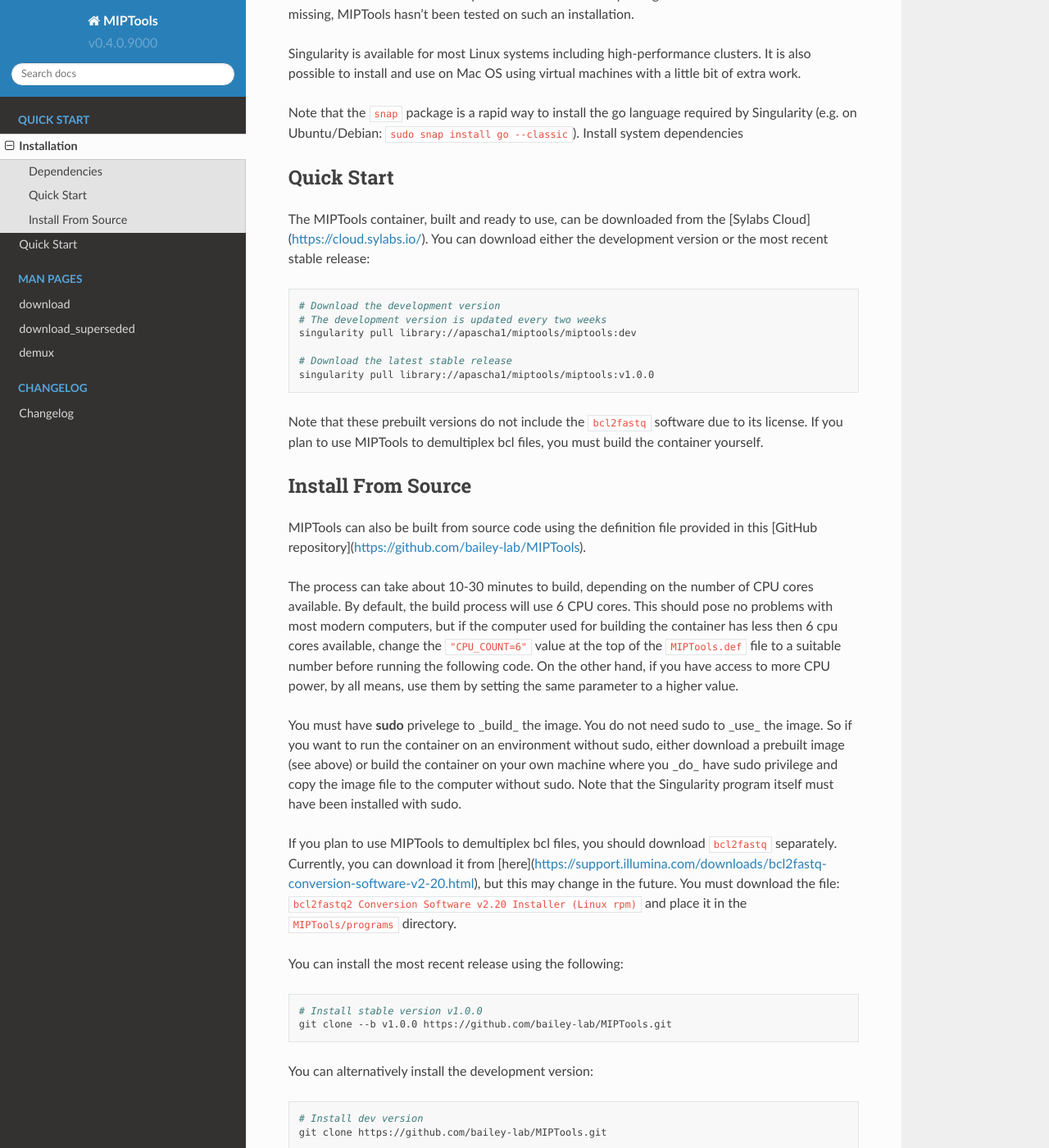
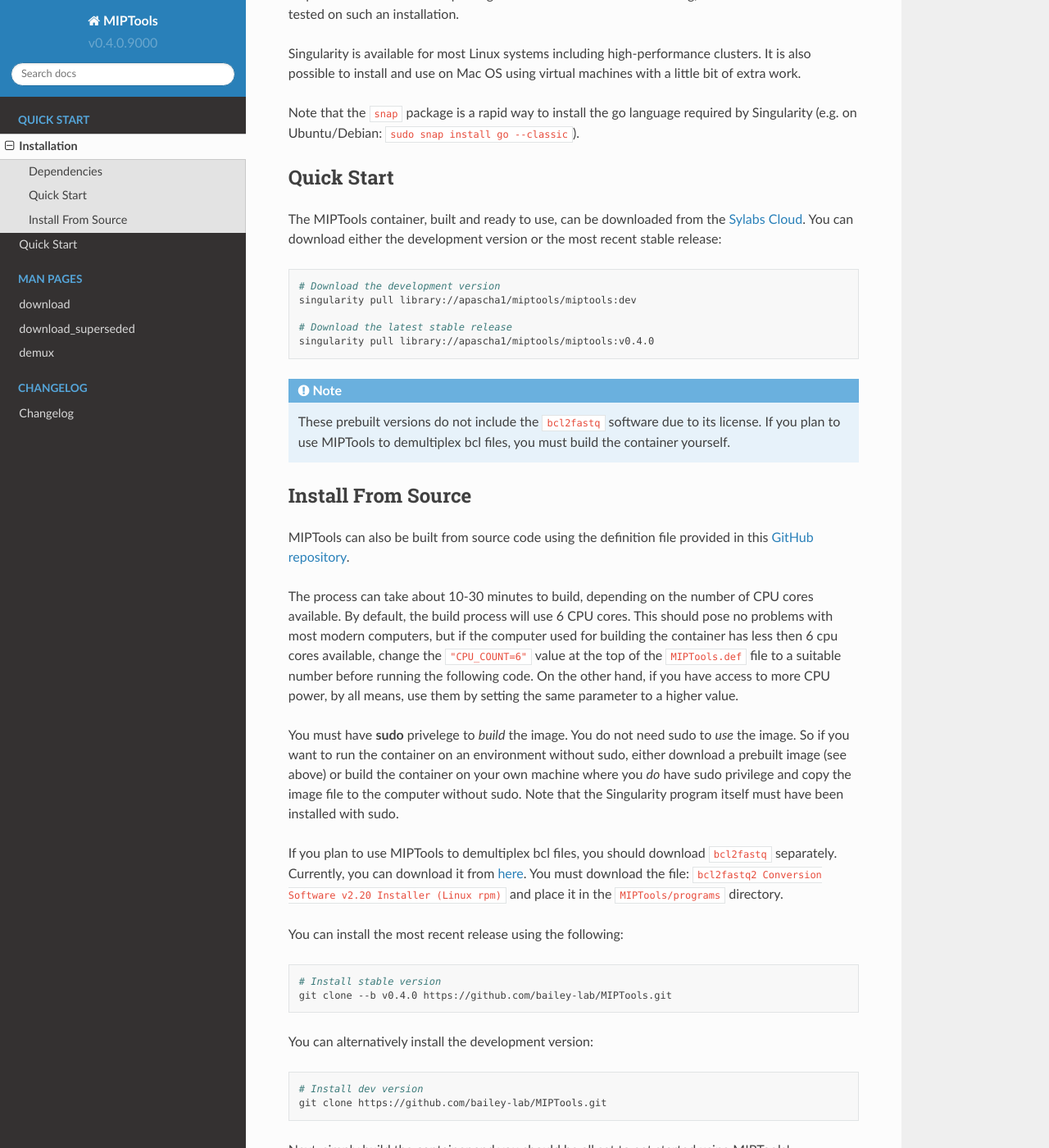
Before and after one commit to bailey-lab/MIPTools, a Sphinx documentation site: the page built from docs/installation.rst, in a window 1280 px wide and 1400 px high, scrolled down 258 px. Shown: the whole window at 82% size. Built offline with Sphinx 7.4.7 and the Read the Docs theme 2.0.0, drawn with Linux system fonts in a browser that asks for light colours; some of the changed text lies outside the part shown.

```diff
--- a/docs/installation.rst
+++ b/docs/installation.rst
@@ -5,7 +5,7 @@ Installation
 Dependencies
 ============
 
-A working copy of Singularity is required: https://www.sylabs.io/docs/.
+A working copy of `Singularity <https://www.sylabs.io/docs/>`_ is required.
 Singularity is best installed with **sudo**. While it is said to be possible to
 install with unprivileged user with some features missing, MIPTools hasn't been
 tested on such an installation.
@@ -15,34 +15,34 @@ and use on Mac OS using virtual machines with a little bit of extra work.
 
 Note that the :code:`snap` package is a rapid way to install the go language
 required by Singularity (e.g. on Ubuntu/Debian: :code:`sudo snap install go
---classic`). Install system dependencies
+--classic`).
 
 Quick Start
 ===========
 The MIPTools container, built and ready to use, can be
-downloaded from the [Sylabs Cloud](https://cloud.sylabs.io/). You can download
+downloaded from the `Sylabs Cloud <https://cloud.sylabs.io/>`_. You can download
 either the development version or the most recent stable release:
 
 .. code-block:: bash
 
 	# Download the development version
-	# The development version is updated every two weeks
 	singularity pull library://apascha1/miptools/miptools:dev
 
 	# Download the latest stable release
-	singularity pull library://apascha1/miptools/miptools:v1.0.0
+	singularity pull library://apascha1/miptools/miptools:v0.4.0
 
+.. note::
 
-Note that these prebuilt versions do not include the :code:`bcl2fastq` software
-due to its license. If you plan to use MIPTools to demultiplex bcl files, you
-must build the container yourself.
+	These prebuilt versions do not include the :code:`bcl2fastq` software due to
+	its license. If you plan to use MIPTools to demultiplex bcl files, you must
+	build the container yourself.
 
 .. _install-source:
 
 Install From Source
 ===================
 MIPTools can also be built from source code using the definition file provided
-in this [GitHub repository](https://github.com/bailey-lab/MIPTools).
+in this `GitHub repository <https://github.com/bailey-lab/MIPTools>`_.
 
 The process can take about 10-30 minutes to build, depending on the number of
 CPU cores available. By default, the build process will use 6 CPU cores. This
@@ -53,26 +53,23 @@ suitable number before running the following code. On the other hand, if
 you have access to more CPU power, by all means, use them by setting the
 same parameter to a higher value.
 
-You must have **sudo** privelege to _build_ the image. You do not need sudo to
-_use_ the image. So if you want to run the container on an environment without
+You must have **sudo** privelege to *build* the image. You do not need sudo to
+*use* the image. So if you want to run the container on an environment without
 sudo, either download a prebuilt image (see above) or build the container on
-your own machine where you _do_ have sudo privilege and copy the image file to
+your own machine where you *do* have sudo privilege and copy the image file to
 the computer without sudo. Note that the Singularity program itself must have
 been installed with sudo.
 
 If you plan to use MIPTools to demultiplex bcl files, you should download
-:code:`bcl2fastq` separately. Currently, you can download it from
-[here](https://support.illumina.com/downloads/bcl2fastq-conversion-software-v2-20.html),
-but this may change in the future. You must download the file: :code:`bcl2fastq2
-Conversion Software v2.20 Installer (Linux rpm)` and place it in the
-:code:`MIPTools/programs` directory.
+:code:`bcl2fastq` separately. Currently, you can download it from `here <https://support.illumina.com/downloads/bcl2fastq-conversion-software-v2-20.html>`_.
+You must download the file: :code:`bcl2fastq2 Conversion Software v2.20 Installer (Linux rpm)` and place it in the :code:`MIPTools/programs` directory.
 
 You can install the most recent release using the following:
 
 .. code-block:: bash
 
-	# Install stable version v1.0.0
-	git clone --b v1.0.0 https://github.com/bailey-lab/MIPTools.git
+	# Install stable version
+	git clone --b v0.4.0 https://github.com/bailey-lab/MIPTools.git
 
 
 You can alternatively install the development version:
```
Also changed, not shown: docs/quick_start.rst (+8 -6 lines).
